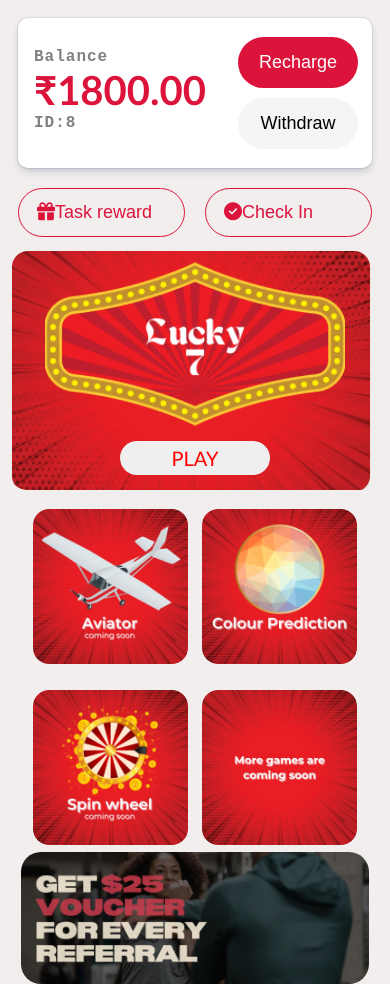
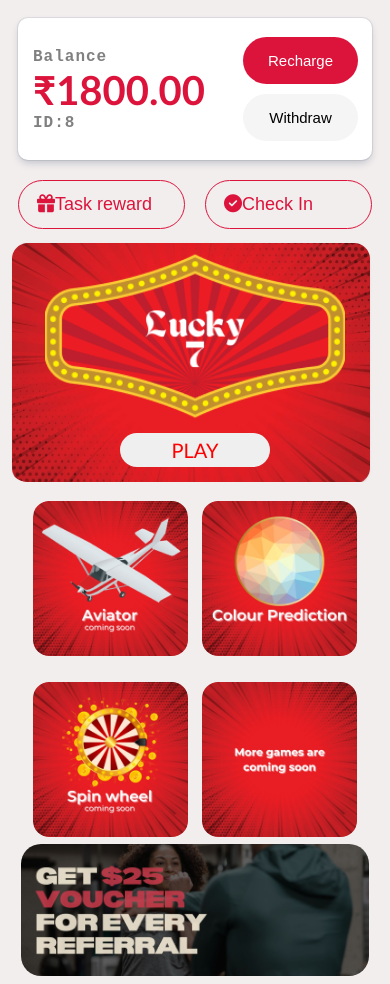
Before and after one commit to bushrajabin/lucky-card, a plain HTML site: page index.html in a window 390 px wide. Shown: the top 984 px of the page. Drawn offline with Linux system fonts and the light colour scheme.

Commit message:
Fxed buttons size

```diff
--- a/mediaQuery.css
+++ b/mediaQuery.css
@@ -10,12 +10,13 @@
         padding: 0px;
         margin: 0px;
     }
-    .container-top-div{
+
+    .container-top-div {
         justify-content: space-between;
     }
 
     .balance-div {
-        padding-left: 16px;
+        padding-left: 15px;
         padding-top: 30px;
     }
 
@@ -28,8 +29,8 @@
 
     .recharge-btn,
     .withdraw {
-        width: 120px;
-        font-size: 18px;
+        width: 115px;
+        font-size: 15px;
         margin-right: 0px;
     }
 
@@ -104,19 +105,22 @@
         margin-left: 0px;
 
     }
-    .wallet-top-part{
+
+    .wallet-top-part {
         padding-left: 16px;
-      display: flex;
-      flex-direction: row;
+        display: flex;
+        flex-direction: row;
     }
 
 
-    .wallet-top-part>a>i{
+    .wallet-top-part>a>i {
         font-size: 20px;
     }
+
     .footer-part {
         margin-top: 60%;
     }
+
     .input-buttons>button {
         padding: 10px;
         width: 84px;
@@ -125,18 +129,22 @@
         margin: 10px;
         background-color: whitesmoke;
     }
-    .input-buttons{
+
+    .input-buttons {
         padding-left: 1px;
     }
-    .amount-part{
+
+    .amount-part {
         padding-left: 10px;
     }
-    .amount-part>h2{
+
+    .amount-part>h2 {
         padding-left: 4px;
-        font-family: 'Gill Sans', 'Gill Sans MT', Calibri, 'Trebuchet MS', sans-serif;
+        font-family: monospace;
+        letter-spacing: 2px;
+    }
 
-    }
-    .balance-part{
+    .balance-part {
         padding-left: 19px;
     }
 }
```
